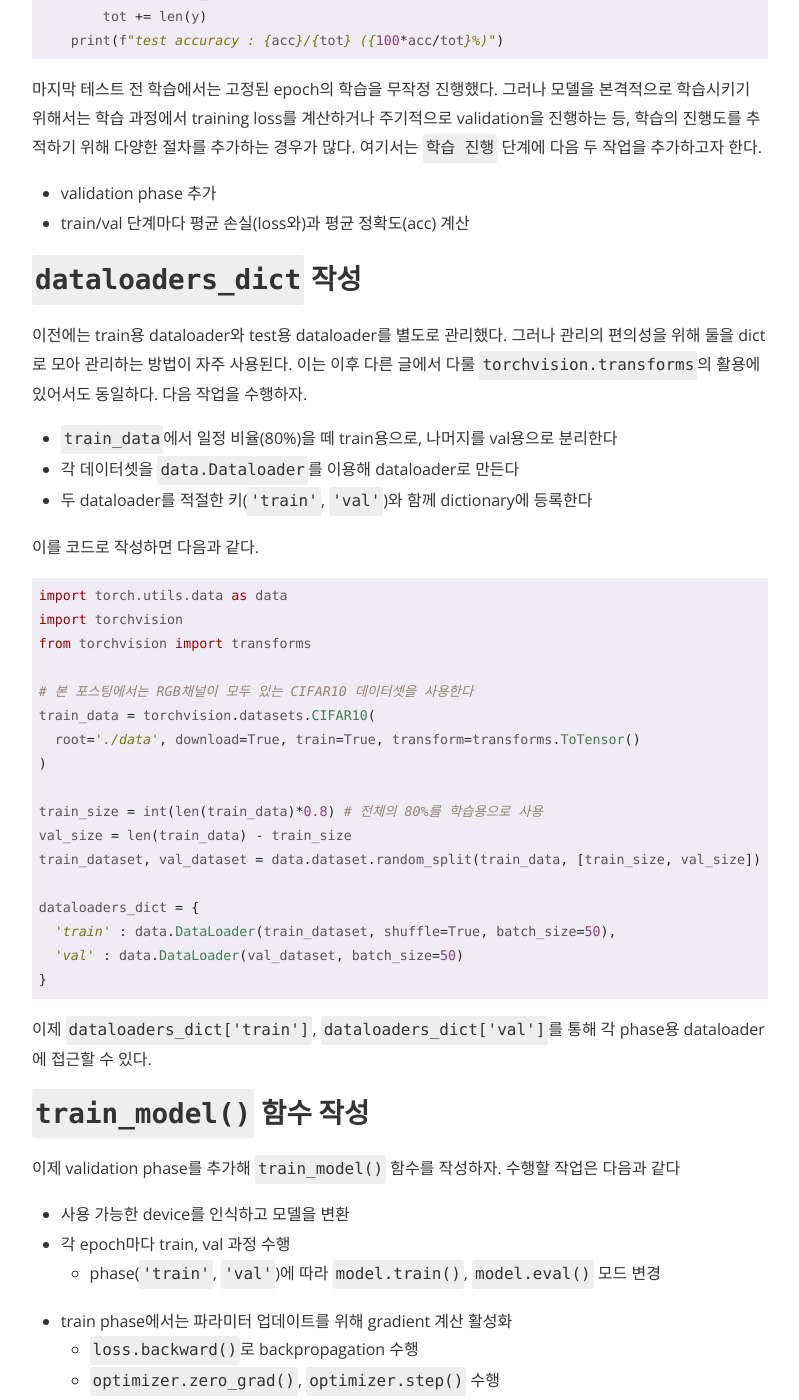
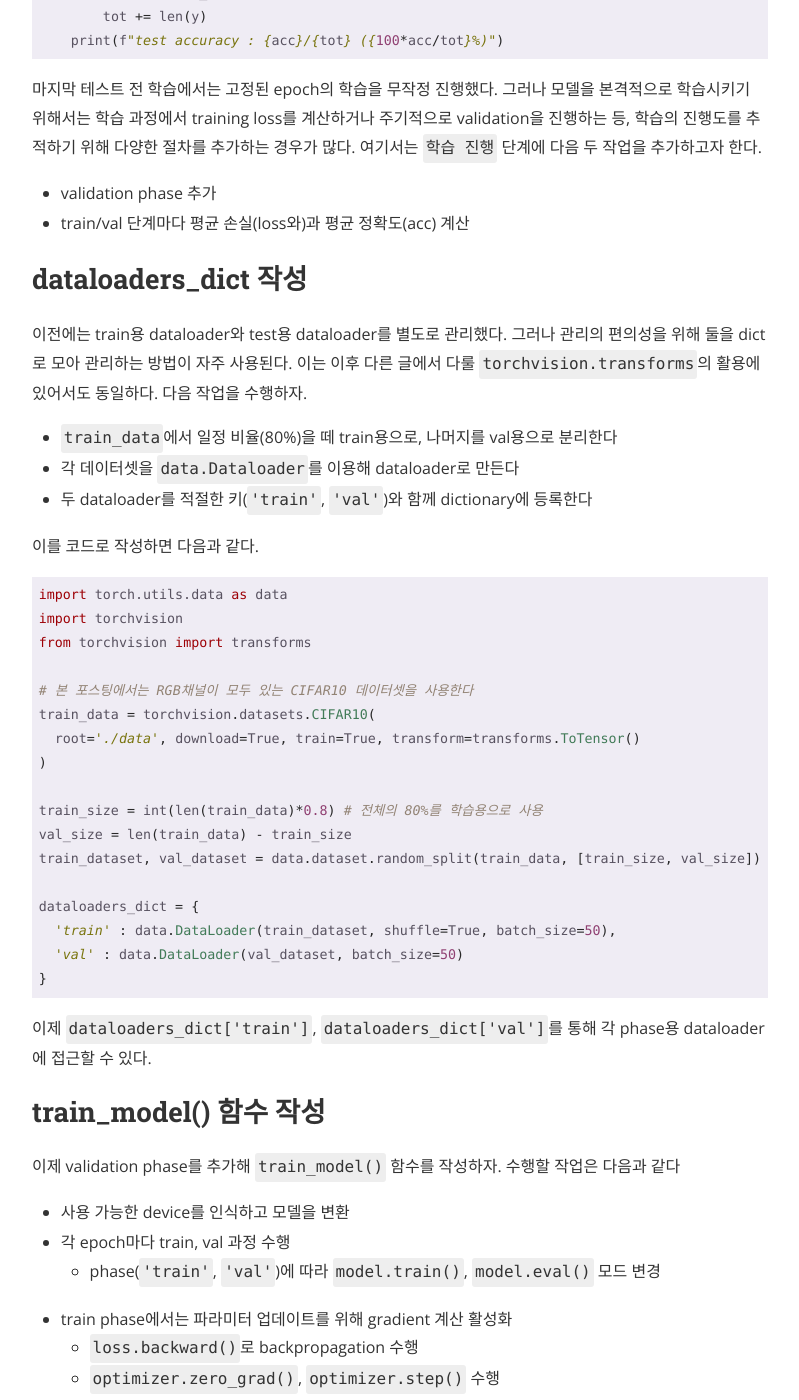
Before and after one commit to nyan101/nyan101.github.io, a Jekyll site: the page built from _posts/2022-02-07-notes-on-pytorch-04.md, in a window 1280 px wide and 1400 px high, scrolled down 1239 px. Shown: the whole window, without its empty margins (240-1039 px from the left). Built offline with Jekyll 4.4.1, drawn with Linux system fonts in a browser that asks for light colours; nearby versions of some CDN libraries; comment, search, counter and statistics services are not loaded; a style sheet for code colours, icons or effects is not loaded; some of the changed text lies outside the part shown.

```diff
--- a/_posts/2022-02-07-notes-on-pytorch-04.md
+++ b/_posts/2022-02-07-notes-on-pytorch-04.md
@@ -59,7 +59,7 @@
 
 
 
-## `dataloaders_dict` 작성
+## dataloaders_dict 작성
 
 이전에는 train용 dataloader와 test용 dataloader를 별도로 관리했다. 그러나 관리의 편의성을 위해 둘을 dict로 모아 관리하는 방법이 자주 사용된다. 이는 이후 다른 글에서 다룰 `torchvision.transforms`의 활용에 있어서도 동일하다. 다음 작업을 수행하자.
 
@@ -93,7 +93,7 @@
 
 
 
-## `train_model()` 함수 작성
+## train_model() 함수 작성
 
 이제 validation phase를 추가해 `train_model()` 함수를 작성하자. 수행할 작업은 다음과 같다
 
```
Also changed, not shown: other parts of _posts/2022-02-07-notes-on-pytorch-04.md (+1 -1 lines).
